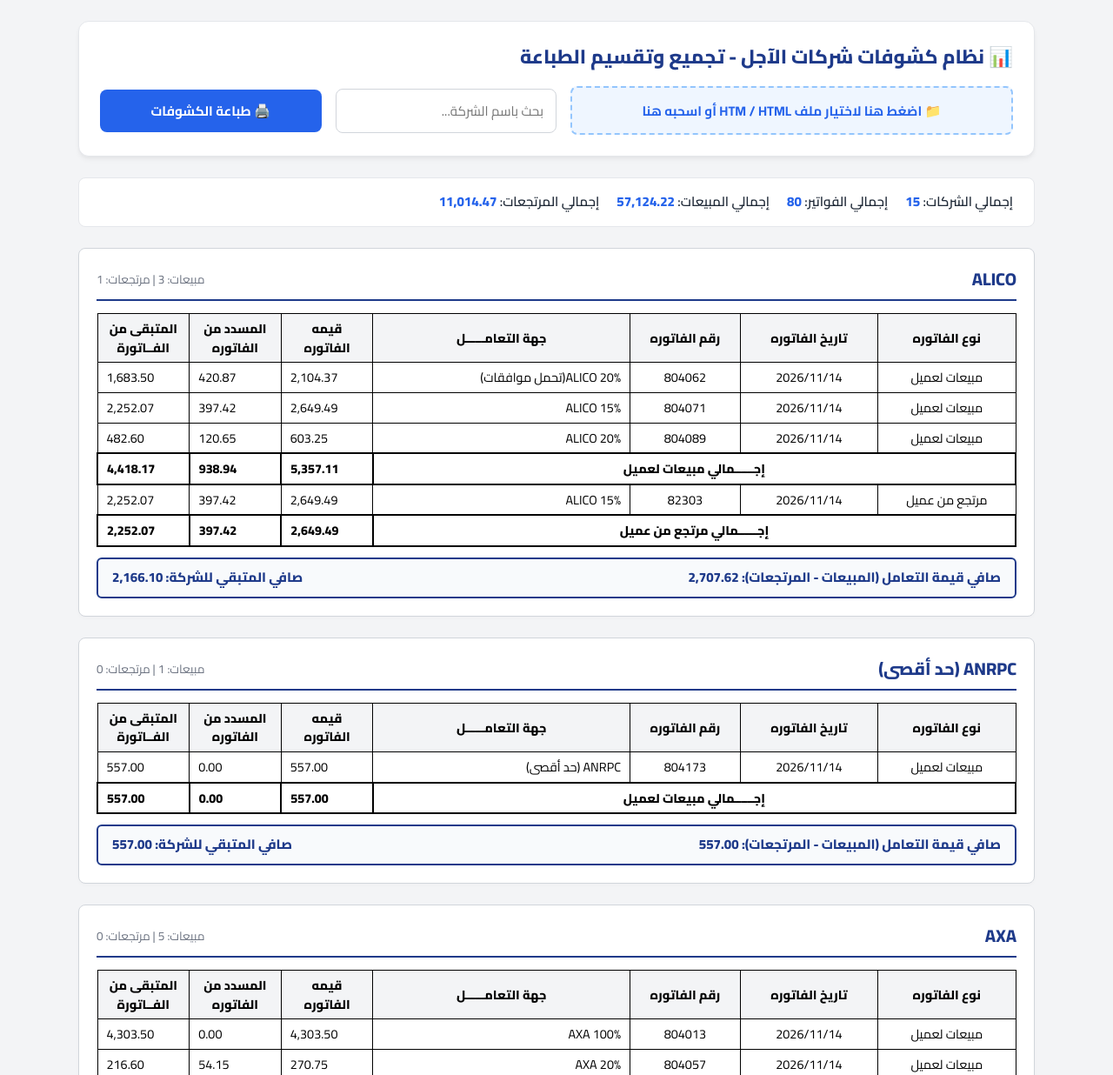
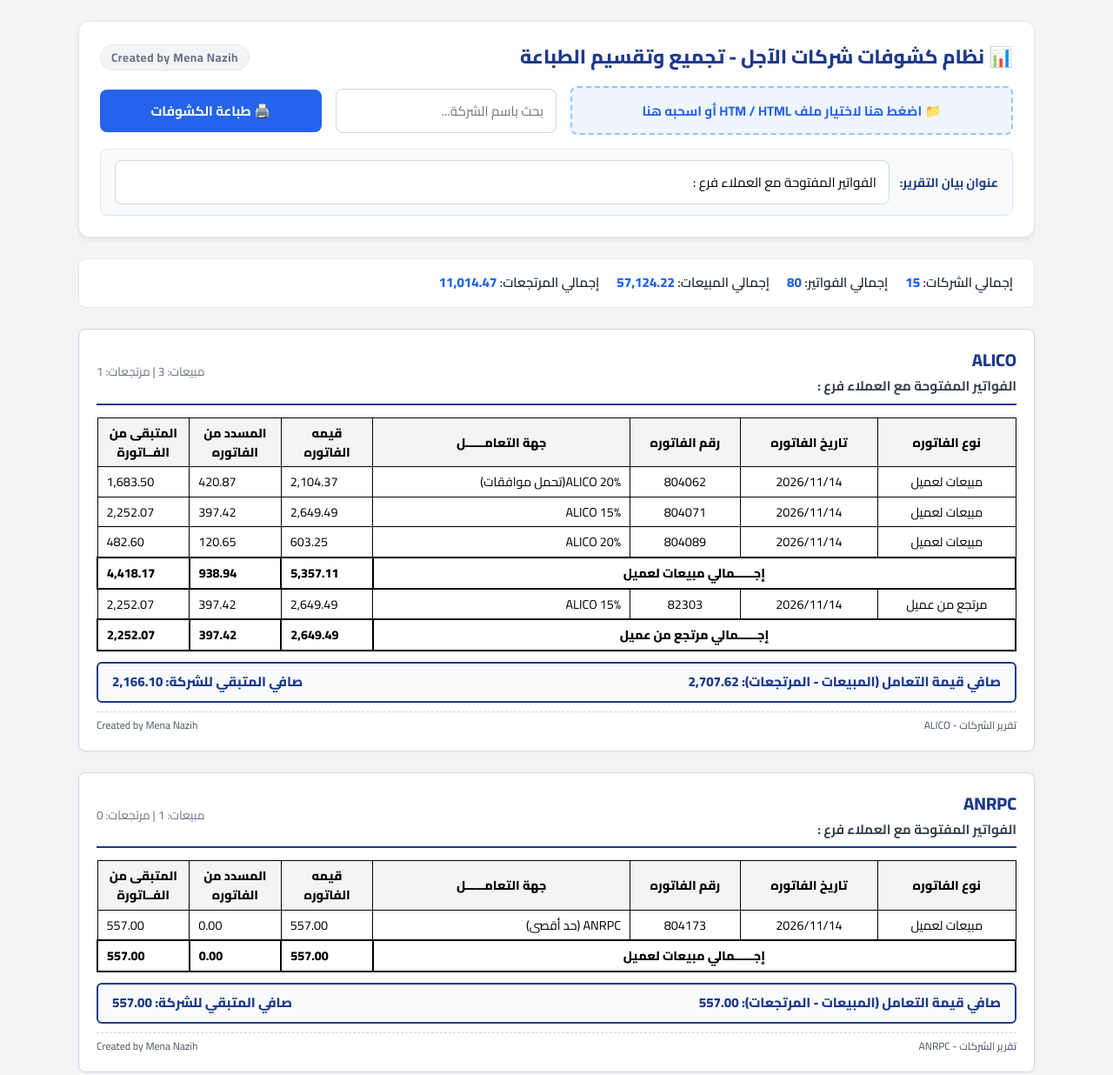
Before and after one commit to ayalkhalilpharma-cmd/parent-eltonsy, a plain HTML site: page index.html in a window 1280 px wide. Shown: the top 1236 px of the page at 87% size. Drawn offline with Linux system fonts and the light colour scheme.

Commit message:
Update index.html

```diff
--- a/index.html
+++ b/index.html
@@ -23,7 +23,7 @@
     }
 
     /* Force Western Arabic Numerals (123...) */
-    body, table, td, th, div, span {
+    body, table, td, th, div, span, input {
       font-feature-settings: "tnum" 1, "lnum" 1;
       font-variant-numeric: tabular-nums lining-nums;
     }
@@ -49,14 +49,31 @@
       border: 1px solid #e5e7eb;
     }
 
+    .header-title-container {
+      display: flex;
+      justify-content: space-between;
+      align-items: center;
+      margin-bottom: 16px;
+    }
+
     .header-title {
       font-size: 1.4rem;
       font-weight: 800;
       color: var(--primary);
-      margin-bottom: 16px;
       display: flex;
       align-items: center;
       gap: 10px;
+    }
+
+    .creator-tag {
+      font-size: 0.85rem;
+      font-weight: 700;
+      color: #6b7280;
+      background: #f3f4f6;
+      padding: 4px 12px;
+      border-radius: 20px;
+      border: 1px solid #e5e7eb;
+      letter-spacing: 0.5px;
     }
 
     .controls-grid {
@@ -64,6 +81,7 @@
       grid-template-columns: 2fr 1fr 1fr;
       gap: 16px;
       align-items: center;
+      margin-bottom: 16px;
     }
 
     .file-uploader {
@@ -98,7 +116,7 @@
       font-size: 0.95rem;
     }
 
-    .search-box {
+    .search-box, .custom-header-input {
       width: 100%;
       padding: 10px 14px;
       border: 1px solid var(--border-color);
@@ -107,9 +125,26 @@
       outline: none;
     }
 
-    .search-box:focus {
+    .search-box:focus, .custom-header-input:focus {
       border-color: var(--accent);
       box-shadow: 0 0 0 3px rgba(37, 99, 235, 0.15);
+    }
+
+    .custom-header-wrapper {
+      display: flex;
+      align-items: center;
+      gap: 12px;
+      background: #f8fafc;
+      padding: 12px 16px;
+      border-radius: 8px;
+      border: 1px solid #e2e8f0;
+    }
+
+    .custom-header-label {
+      font-weight: 700;
+      color: var(--primary);
+      white-space: nowrap;
+      font-size: 0.9rem;
     }
 
     .btn {
@@ -160,7 +195,7 @@
       padding: 20px;
       margin-bottom: 24px;
       box-shadow: 0 2px 4px rgba(0,0,0,0.02);
-      page-break-inside: avoid; /* Prevents awkward splits in print */
+      page-break-inside: avoid;
       break-inside: avoid;
     }
 
@@ -173,10 +208,22 @@
       align-items: center;
     }
 
+    .company-title-area {
+      display: flex;
+      flex-direction: column;
+      gap: 4px;
+    }
+
     .company-name {
       font-size: 1.25rem;
       font-weight: 800;
       color: var(--primary);
+    }
+
+    .company-subhead {
+      font-size: 0.95rem;
+      font-weight: 700;
+      color: #374151;
     }
 
     .company-meta {
@@ -184,7 +231,7 @@
       color: #6b7280;
     }
 
-    /* Table Styles matched to attached layout */
+    /* Table Styles */
     .data-table {
       width: 100%;
       border-collapse: collapse;
@@ -218,7 +265,6 @@
       font-weight: 800;
       background-color: #ffffff;
       border: 2px solid #000000 !important;
-      border-radius: 6px;
     }
 
     .net-summary-box {
@@ -235,11 +281,21 @@
       color: var(--primary);
     }
 
+    .print-footer {
+      display: flex;
+      justify-content: space-between;
+      font-size: 0.75rem;
+      color: #4b5563;
+      margin-top: 10px;
+      padding-top: 6px;
+      border-top: 1px dashed #d1d5db;
+    }
+
     /* PRINT SPECIFIC STYLES FOR A4 */
     @media print {
       @page {
         size: A4 portrait;
-        margin: 12mm 10mm;
+        margin: 10mm 10mm;
       }
 
       body {
@@ -274,6 +330,10 @@
         color: #000000 !important;
       }
 
+      .company-subhead {
+        color: #000000 !important;
+      }
+
       .data-table th,
       .data-table td {
         border-color: #000000 !important;
@@ -287,6 +347,11 @@
         color: #000000 !important;
         padding: 6px 12px !important;
       }
+
+      .print-footer {
+        border-top-color: #000000 !important;
+        color: #000000 !important;
+      }
     }
   </style>
 </head>
@@ -295,9 +360,13 @@
   <div class="app-container">
     <!-- Controls Section -->
     <div class="header-card no-print">
-      <div class="header-title">
-        <span>📊 نظام كشوفات شركات الآجل - تجميع وتقسيم الطباعة</span>
+      <div class="header-title-container">
+        <div class="header-title">
+          <span>📊 نظام كشوفات شركات الآجل - تجميع وتقسيم الطباعة</span>
+        </div>
+        <div class="creator-tag">Created by Mena Nazih</div>
       </div>
+
       <div class="controls-grid">
         <div class="file-uploader">
           <span class="file-uploader-text">📁 اضغط هنا لاختيار ملف HTM / HTML أو اسحبه هنا</span>
@@ -307,6 +376,11 @@
         <button class="btn btn-primary" onclick="window.print()">
           <span>🖨️ طباعة الكشوفات</span>
         </button>
+      </div>
+
+      <div class="custom-header-wrapper">
+        <span class="custom-header-label">عنوان بيان التقرير:</span>
+        <input type="text" id="customCompanyHeader" class="custom-header-input" value="الفواتير المفتوحة مع العملاء فرع :">
       </div>
     </div>
 
@@ -323,7 +397,7 @@
   </div>
 
   <script>
-    // Embedded sample HTML data from 14 nov.htm
+    // Sample HTML Data
     const rawDemoHtml = `<TABLE BORDER=1 WIDTH=671>
 <TR><TD WIDTH=44><TD WIDTH=77><TD WIDTH=22><TD WIDTH=44><TD WIDTH=22><TD WIDTH=77><TD WIDTH=22><TD WIDTH=66><TD WIDTH=22><TD WIDTH=55><TD WIDTH=33><TD WIDTH=33><TD WIDTH=33><TD WIDTH=33><TD WIDTH=33><TD WIDTH=22><TD WIDTH=33></TR>
 <TR><TH ALIGN=left COLSPAN=4>الخليل فارما لتجارة الأدوية</TH><TD></TD><TD></TD><TD></TD><TD></TD><TH COLSPAN=5 ROWSPAN=2>بيان بالفواتير المفتوحة مع العمـــلاء </TH><TD></TD><TD></TD><TD></TD><TD></TD></TR>
@@ -417,28 +491,40 @@
 
     let allGroupedData = {};
 
-    // Helper: Normalize company names to group variations under master company name
     function getMasterCompanyName(rawName) {
       if (!rawName) return 'غير محدد';
       const clean = rawName.trim();
       const upper = clean.toUpperCase();
 
+      // القائمة المحدثة بالكامل لدمج الشركات
       if (upper.includes('ALICO')) return 'ALICO';
       if (upper.includes('NEXTCARE')) return 'NEXTCARE';
       if (upper.includes('GLOBEMED')) return 'GLOBEMED';
       if (upper.includes('MED-RIGHT')) return 'MED-RIGHT';
       if (upper.includes('AXA')) return 'AXA';
       if (upper.includes('D.M.S.')) return 'D.M.S.';
+      if (upper.includes('CARE PLUS') || clean.includes('كير بلس')) return 'CARE PLUS';
+      if (upper.includes('TALABAT') || clean.includes('طلبات')) return 'Talabat';
+      if (upper.includes('ANRPC') || clean.includes('انربك')) return 'ANRPC';
       if (clean.includes('كاريتاس')) return 'كاريتاس';
       if (upper.includes('INSTASHOP')) return 'Instashop';
       if (clean.includes('عز الدخليه')) return 'عز الدخليه';
+      if (clean.includes('ابوقير للاسمدة') || clean.includes('أبو قير للأسمدة')) return 'أبوقير للأسمدة';
+      if (clean.includes('اسكندرية للبترول') || clean.includes('الإسكندرية للبترول')) return 'إسكندرية للبترول';
+      if (upper.includes('AMOC') || clean.includes('اموك') || clean.includes('الزيوت المعدنية')) return 'إسكندرية للزيوت المعدنية (أموك)';
+      if (clean.includes('البترو كيماويات') || clean.includes('البتروكيماويات')) return 'البتروكيماويات المصرية';
+      if (clean.includes('العامرية للتكرير')) return 'العامرية للتكرير';
+      if (upper.includes('ELAB') || clean.includes('ايلاب') || clean.includes('إيلاب')) return 'إيلاب';
       if (clean.includes('بترول الصحراء الغربية') || clean.includes('ويبكو')) return 'بترول الصحراء الغربية (ويبكو)';
+      if (clean.includes('بترومنت') || clean.includes('صيانة مصر')) return 'بترومنت (إسكندرية للصيانة)';
+      if (clean.includes('بنك فيصل')) return 'بنك فيصل الإسلامي';
+      if (clean.includes('سيدى كرير') || clean.includes('سيدي كرير') || upper.includes('SIDPEC') || clean.includes('سيدبك')) return 'سيدي كرير (سيدبك)';
+      if (clean.includes('مياه الشرب')) return 'مياه الشرب بالإسكندرية';
 
-      // Default: Return the base text before first numeric percentage if any
+      // الافتراضي: إزالة أي نسب مئوية أو كلمات زائدة في النهاية للدمج تلقائياً
       return clean.split(/\s+\d+%/)[0].trim();
     }
 
-    // Helper: Parse currency string to float
     function parseNum(str) {
       if (!str) return 0;
       const clean = str.replace(/,/g, '').trim();
@@ -446,7 +532,6 @@
       return isNaN(val) ? 0 : val;
     }
 
-    // Helper: Format number with Western Arabic numerals (1,234.56)
     function fmtNum(num) {
       return num.toLocaleString('en-US', {
         minimumFractionDigits: 2,
@@ -454,7 +539,6 @@
       });
     }
 
-    // Main HTML Parser Engine
     function parseSalesHtml(htmlContent) {
       const parser = new DOMParser();
       const doc = parser.parseFromString(htmlContent, 'text/html');
@@ -469,28 +553,21 @@
         const tds = Array.from(tr.children);
         if (tds.length < 6) return;
 
-        // Check if row has valid invoice date/number signature
         const typeText = tr.innerText || '';
         const isSale = typeText.includes('مبيعات لعميل');
         const isReturn = typeText.includes('مرتجع من عميل');
 
         if (!isSale && !isReturn) return;
 
-        // Extract cells standard SofTech format
-        let rawEntity = '', invNo = '', invDate = '', typeStr = '';
-        let totalVal = 0, paidVal = 0, remainVal = 0;
-
-        // Standard 7-8 visible cell structure
         const cellTexts = tds.map(td => td.innerText.trim()).filter(t => t.length > 0);
 
-        // Match columns safely from right to left
-        remainVal = parseNum(cellTexts[0]);
-        paidVal = parseNum(cellTexts[1]);
-        totalVal = parseNum(cellTexts[2]);
-        rawEntity = cellTexts[3] || '';
-        invNo = cellTexts[4] || '';
-        invDate = cellTexts[5] || '';
-        typeStr = isSale ? 'مبيعات لعميل' : 'مرتجع من عميل';
+        const remainVal = parseNum(cellTexts[0]);
+        const paidVal = parseNum(cellTexts[1]);
+        const totalVal = parseNum(cellTexts[2]);
+        const rawEntity = cellTexts[3] || '';
+        const invNo = cellTexts[4] || '';
+        const invDate = cellTexts[5] || '';
+        const typeStr = isSale ? 'مبيعات لعميل' : 'مرتجع من عميل';
 
         if (!rawEntity) return;
 
@@ -538,17 +615,17 @@
       return { companyMap, totalSales, totalReturns, totalInvCount };
     }
 
-    // Render UI & Print Layout
     function renderApp(parsedData, filterQuery = '') {
       const container = document.getElementById('companiesContainer');
       container.innerHTML = '';
+
+      const customHeaderText = document.getElementById('customCompanyHeader').value || '';
 
       const { companyMap, totalSales, totalReturns, totalInvCount } = parsedData;
       const keys = Object.keys(companyMap).sort();
 
       let visibleCompaniesCount = 0;
 
-      // Update Top Global Meta
       document.getElementById('totalCompaniesCount').innerText = keys.length;
       document.getElementById('totalInvoicesCount').innerText = totalInvCount;
       document.getElementById('totalSalesVal').innerText = fmtNum(totalSales);
@@ -569,7 +646,10 @@
 
         let html = `
           <div class="company-header">
-            <div class="company-name">${compName}</div>
+            <div class="company-title-area">
+              <div class="company-name">${compName}</div>
+              <div class="company-subhead">${customHeaderText}</div>
+            </div>
             <div class="company-meta">مبيعات: ${comp.sales.length} | مرتجعات: ${comp.returns.length}</div>
           </div>
           <table class="data-table">
@@ -587,7 +667,6 @@
             <tbody>
         `;
 
-        // Render Sales Rows
         comp.sales.forEach(row => {
           html += `
             <tr>
@@ -602,7 +681,6 @@
           `;
         });
 
-        // Sales Summary Row
         if (comp.sales.length > 0) {
           html += `
             <tr class="summary-row">
@@ -614,7 +692,6 @@
           `;
         }
 
-        // Render Return Rows
         comp.returns.forEach(row => {
           html += `
             <tr>
@@ -629,7 +706,6 @@
           `;
         });
 
-        // Return Summary Row
         if (comp.returns.length > 0) {
           html += `
             <tr class="summary-row">
@@ -648,6 +724,10 @@
             <span>صافي قيمة التعامل (المبيعات - المرتجعات): ${fmtNum(netVal)}</span>
             <span>صافي المتبقي للشركة: ${fmtNum(netRemain)}</span>
           </div>
+          <div class="print-footer">
+            <span>تقرير الشركات - ${compName}</span>
+            <span>Created by Mena Nazih</span>
+          </div>
         `;
 
         compBlock.innerHTML = html;
@@ -659,7 +739,6 @@
       }
     }
 
-    // File Upload Handler
     document.getElementById('htmlFileInput').addEventListener('change', function(e) {
       const file = e.target.files[0];
       if (!file) return;
@@ -668,17 +747,19 @@
       reader.onload = function(evt) {
         const content = evt.target.result;
         allGroupedData = parseSalesHtml(content);
-        renderApp(allGroupedData);
+        renderApp(allGroupedData, document.getElementById('searchInput').value);
       };
       reader.readAsText(file, 'UTF-8');
     });
 
-    // Search Filter Handler
     document.getElementById('searchInput').addEventListener('input', function(e) {
       renderApp(allGroupedData, e.target.value);
     });
 
-    // Initial Load with Demo Data
+    document.getElementById('customCompanyHeader').addEventListener('input', function() {
+      renderApp(allGroupedData, document.getElementById('searchInput').value);
+    });
+
     window.addEventListener('DOMContentLoaded', () => {
       allGroupedData = parseSalesHtml(rawDemoHtml);
       renderApp(allGroupedData);
```
